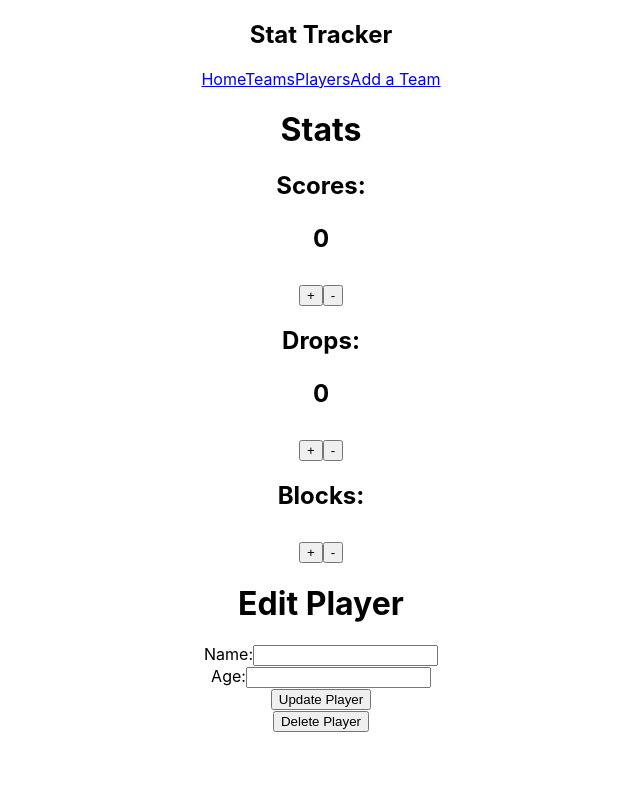
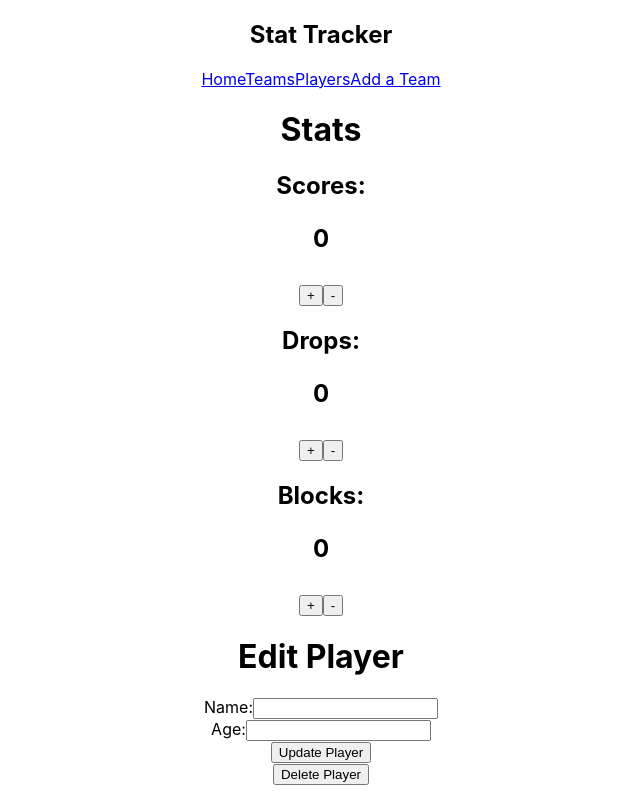
Before and after one commit to Jacksonmchugh/StatTracker, a React (Create React App) app in the folder client/: page /players/1 in a window 1280 px wide. Shown: the whole page, without its empty margins (319-959 px from the left). Built offline with nearby package versions, Linux system fonts and the light colour scheme; no server answers; the HTML template or start-up script is replaced by a standard one.

Commit message:
blocks stat button working

```diff
--- a/client/src/components/PlayerCard.jsx
+++ b/client/src/components/PlayerCard.jsx
@@ -69,6 +69,14 @@ const PlayerCard = (props)=>{
               if (totalDrops) setTotalDrops(totalDrops - 1);
             }
 
+            const [totalBlocks, setTotalBlocks] = useState(0);
+            function incrementBlocks() {
+                  setTotalBlocks(totalBlocks + 1);
+                }
+                function decrementBlocks() {
+                  if (totalBlocks) setTotalBlocks(totalBlocks - 1);
+                }
+
 
 
 
@@ -94,9 +102,9 @@ const PlayerCard = (props)=>{
                         <button className='decrement' onClick={decrementDrops}>-</button>
                     </h2>
                     <h2>Blocks:
-                        <p></p>
-                        <button>+</button>
-                        <button>-</button>
+                        <p>{totalBlocks}</p>
+                        <button className='increment' onClick={incrementBlocks}>+</button>
+                        <button className='decrement' onClick={decrementBlocks}>-</button>
                     </h2>
                     <div className='form_section'>
                     <h1 className='form_header_update'>Edit Player</h1>
```
